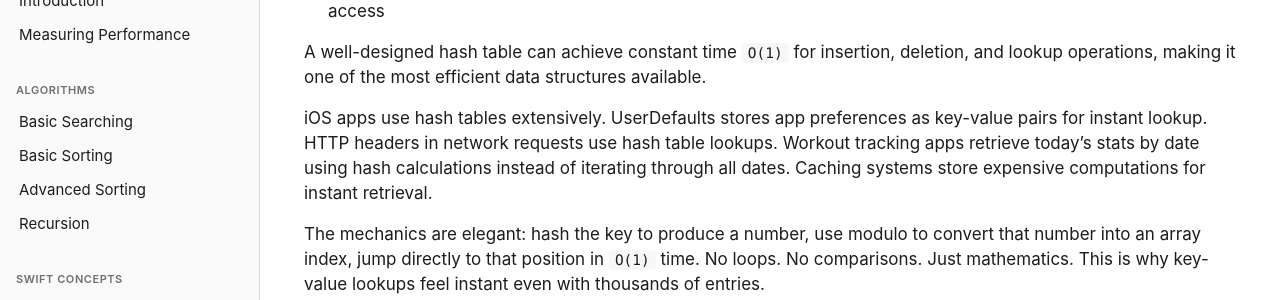
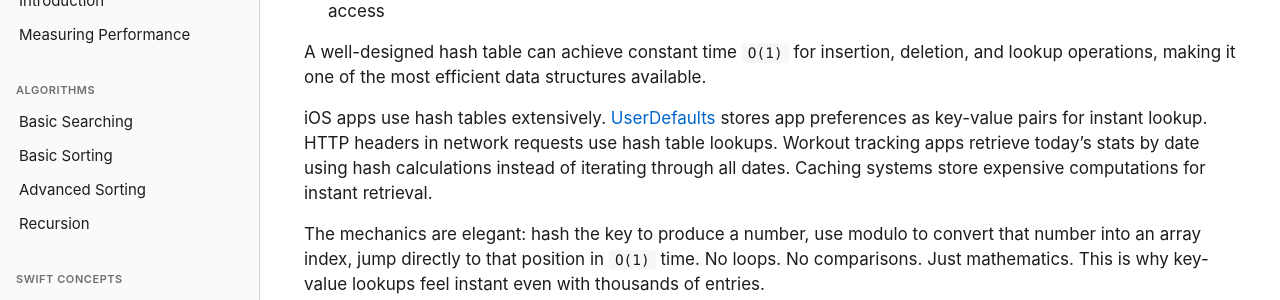
Before and after one commit to waynewbishop/swift-algorithms, a Jekyll site: the page built from 15-hash-tables.md, in a window 1280 px wide and 900 px high, scrolled down 626 px. Shown: the part 152-452 px from the top of the window. Built offline with Jekyll 4.4.1, drawn with Linux system fonts in a browser that asks for light colours; part of the change alters nothing that is shown.

```diff
--- a/15-hash-tables.md
+++ b/15-hash-tables.md
@@ -24,7 +24,7 @@ Compared to other data structures:
 
 A well-designed hash table can achieve constant time `O(1)` for insertion, deletion, and lookup operations, making it one of the most efficient data structures available.
 
-iOS apps use hash tables extensively. UserDefaults stores app preferences as key-value pairs for instant lookup. HTTP headers in network requests use hash table lookups. Workout tracking apps retrieve today's stats by date using hash calculations instead of iterating through all dates. Caching systems store expensive computations for instant retrieval.
+iOS apps use hash tables extensively. [UserDefaults](https://developer.apple.com/documentation/foundation/userdefaults) stores app preferences as key-value pairs for instant lookup. HTTP headers in network requests use hash table lookups. Workout tracking apps retrieve today's stats by date using hash calculations instead of iterating through all dates. Caching systems store expensive computations for instant retrieval.
 
 The mechanics are elegant: hash the key to produce a number, use modulo to convert that number into an array index, jump directly to that position in `O(1)` time. No loops. No comparisons. Just mathematics. This is why key-value lookups feel instant even with thousands of entries.
 
```
